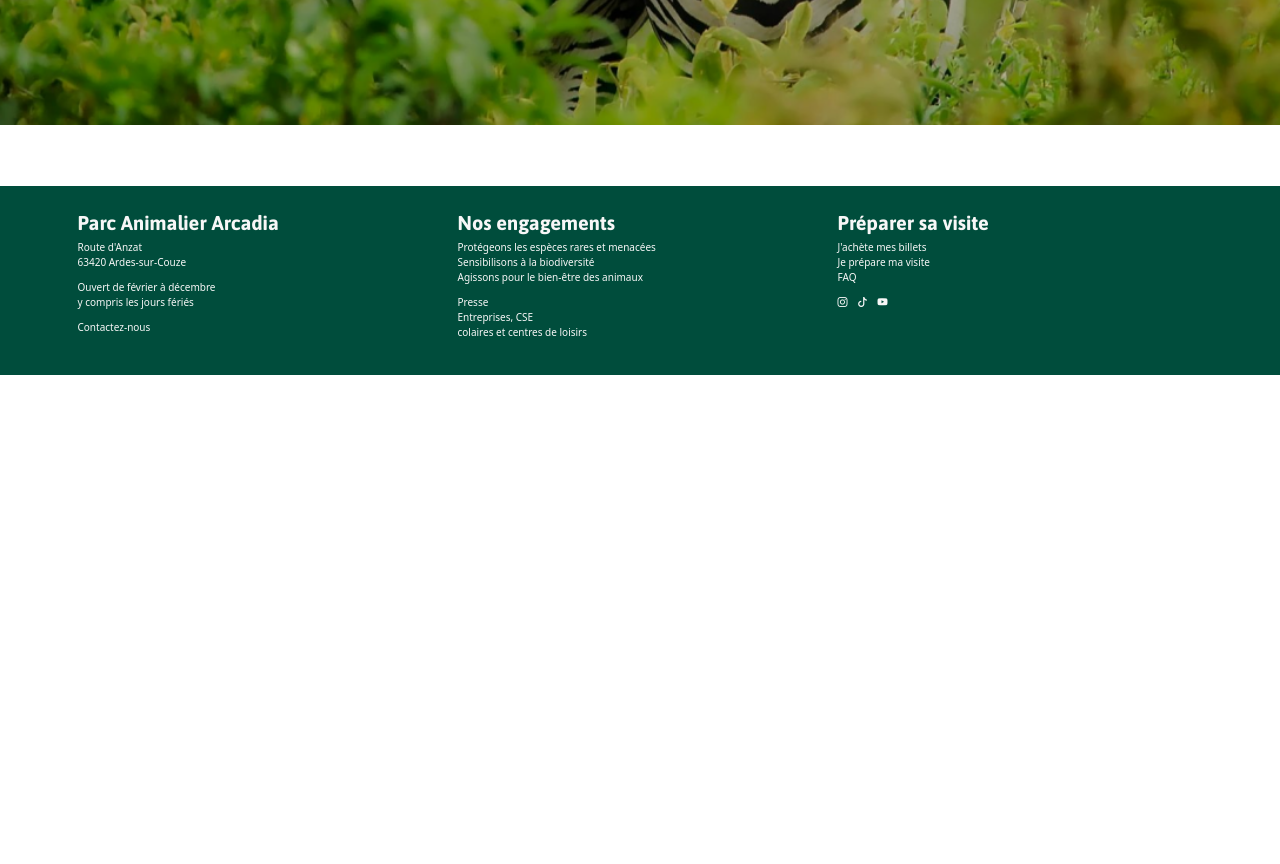
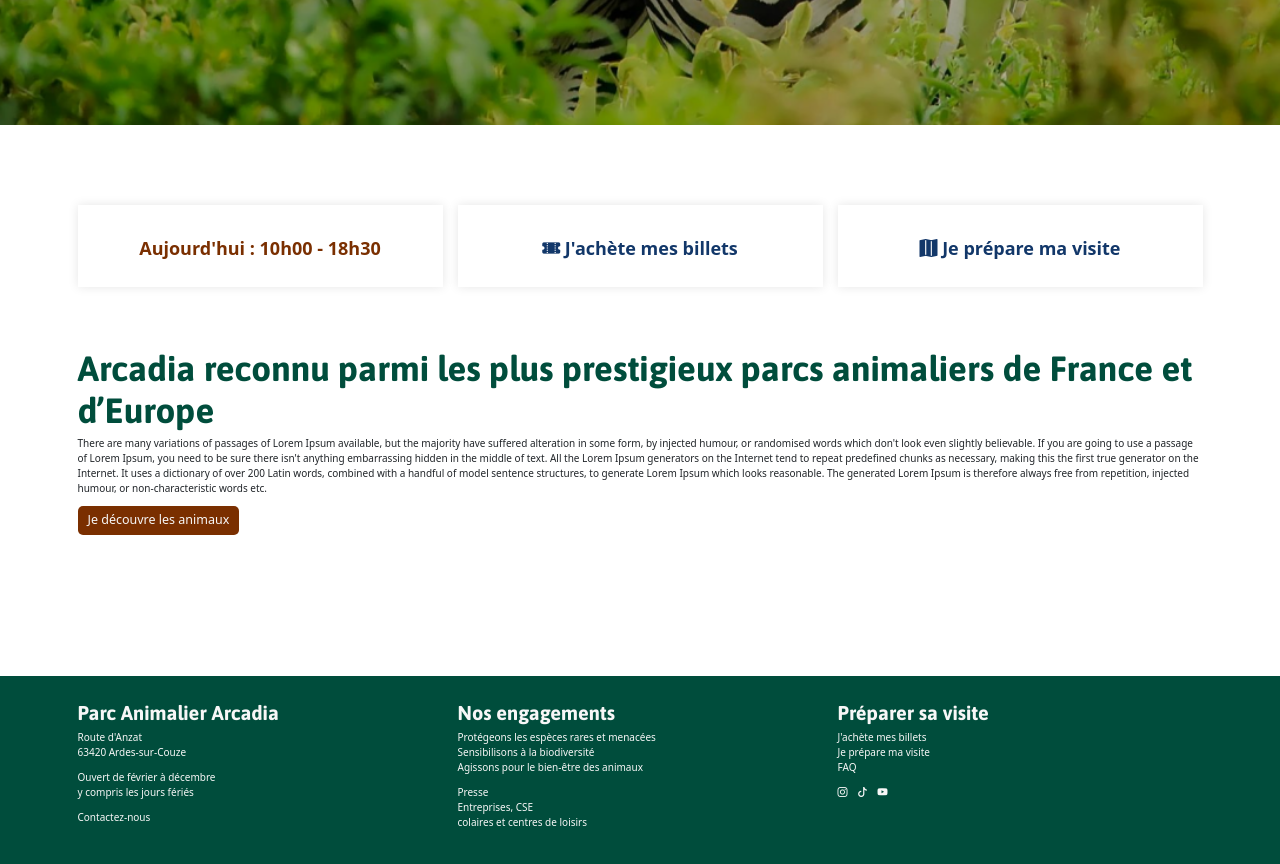
Before and after one commit to omeymaa/ArcadiaFront, a website with bundled scripts: page index.html in a window 1280 px wide. Shown: the part 740-1604 px from the top of the page. Before the commit the page ends 1115 px from the top, so only its background shows below. Built offline with nearby package versions, Linux system fonts and the light colour scheme; files whose address does not match are found by name.

Commit message:
adding home presentation

```diff
--- a/assets/_settings.scss
+++ b/assets/_settings.scss
@@ -16,6 +16,11 @@
 @mixin titleBold {
     font-family: $font-family-title;
     font-weight: 700;
+}
+
+@mixin h2Style {
+    color: $color-primary;
+    font-size: 3.5rem;
 }
 
 // general style
@@ -42,9 +47,8 @@
     }
 
     h2 {
-        font-size: 3.5rem;
-        color: $color-secondary;
         @include titleBold;
+        @include h2Style;
     }
 
     h3 {
--- a/assets/styles/pages/_home.scss
+++ b/assets/styles/pages/_home.scss
@@ -1,4 +1,4 @@
-.hero {
+#hero {
     background: url('/assets/img/zebres.png');
     background-size: cover;
     background-repeat: no-repeat;
@@ -9,3 +9,42 @@
         color: $color-light;
     }
 }
+
+#additionnalinfo {
+
+    .card-info {
+            box-shadow: 0 0px 10px 0 rgba(0, 0, 0, 0.10);
+    }
+
+    a {
+        color: $color-secondary;
+        text-decoration: none;
+
+        &:hover {
+            text-decoration: underline;
+        }
+    }
+
+    .arcadiainfo1 {
+        padding-top: 8rem;
+        margin-bottom: 6rem;
+
+        p {
+            font-size: 1.8rem;
+        }
+
+        .today {
+            color : $color-accent;
+        }
+    }
+
+    .arcadiainfo2 {
+        padding-bottom: 8rem;
+
+        .btn {
+            background-color: $color-accent;
+            border: $color-accent;
+            color: $color-light;
+        }
+    }
+}
--- a/pages/home.html
+++ b/pages/home.html
@@ -1,5 +1,48 @@
-<section class="hero d-flex align-items-center align-self-center">
-    <div class=" container h-100 text-uppercase text-center">
+<!-- Hero -->
+<section class="d-flex align-items-center" id="hero">
+    <div class="container text-uppercase text-center">
         <h1>Explorez l'univers d'Arcadia</h1>
     </div>
 </section>
+
+<!-- Additional information -->
+<section id="additionnalinfo">
+    <div class="container">
+        <div class="row arcadiainfo1">
+            <div class="col-lg-4 col-md-6 col-12">
+                <div class="card-info d-flex align-items-center justify-content-center">
+                    <div class="text-center today mt-5 mb-4">
+                        <p class="fw-bold">Aujourd'hui : 10h00 - 18h30</p>
+                    </div>
+                </div>
+
+            </div>
+
+            <div class="col-lg-4 col-md-6 col-12">
+                <div class="card-info d-flex align-items-center justify-content-center">
+                    <div class="mt-5 mb-4">
+                        <p class="fw-bold"><a href="#"><i class="bi bi-ticket-perforated-fill"></i> J'achète mes billets</a></p>
+                    </div>
+                </div>
+            </div>
+
+            <div class="col-lg-4 col-md-6 col-12">
+                <div class="card-info d-flex align-items-center justify-content-center ">
+                    <div class="mt-5 mb-4">
+                        <p class="fw-bold"><a href="#"><i class="bi bi-map-fill"></i> Je prépare ma visite</a></p>
+                    </div>
+                </div>
+
+            </div>
+        </div>
+
+
+        <div class="row arcadiainfo2">
+            <div>
+                <h2>Arcadia reconnu parmi les plus prestigieux parcs animaliers de France et d’Europe </h2>
+                <p>There are many variations of passages of Lorem Ipsum available, but the majority have suffered alteration in some form, by injected humour, or randomised words which don't look even slightly believable. If you are going to use a passage of Lorem Ipsum, you need to be sure there isn't anything embarrassing hidden in the middle of text. All the Lorem Ipsum generators on the Internet tend to repeat predefined chunks as necessary, making this the first true generator on the Internet. It uses a dictionary of over 200 Latin words, combined with a handful of model sentence structures, to generate Lorem Ipsum which looks reasonable. The generated Lorem Ipsum is therefore always free from repetition, injected humour, or non-characteristic words etc.</p>
+                <a href="/les-animaux" class="btn btn-lg">Je découvre les animaux</a>
+            </div>
+        </div>
+    </div>
+</section>
```
Also changed, not shown: assets/index.css, index.html (indentation only), 1 other file.
